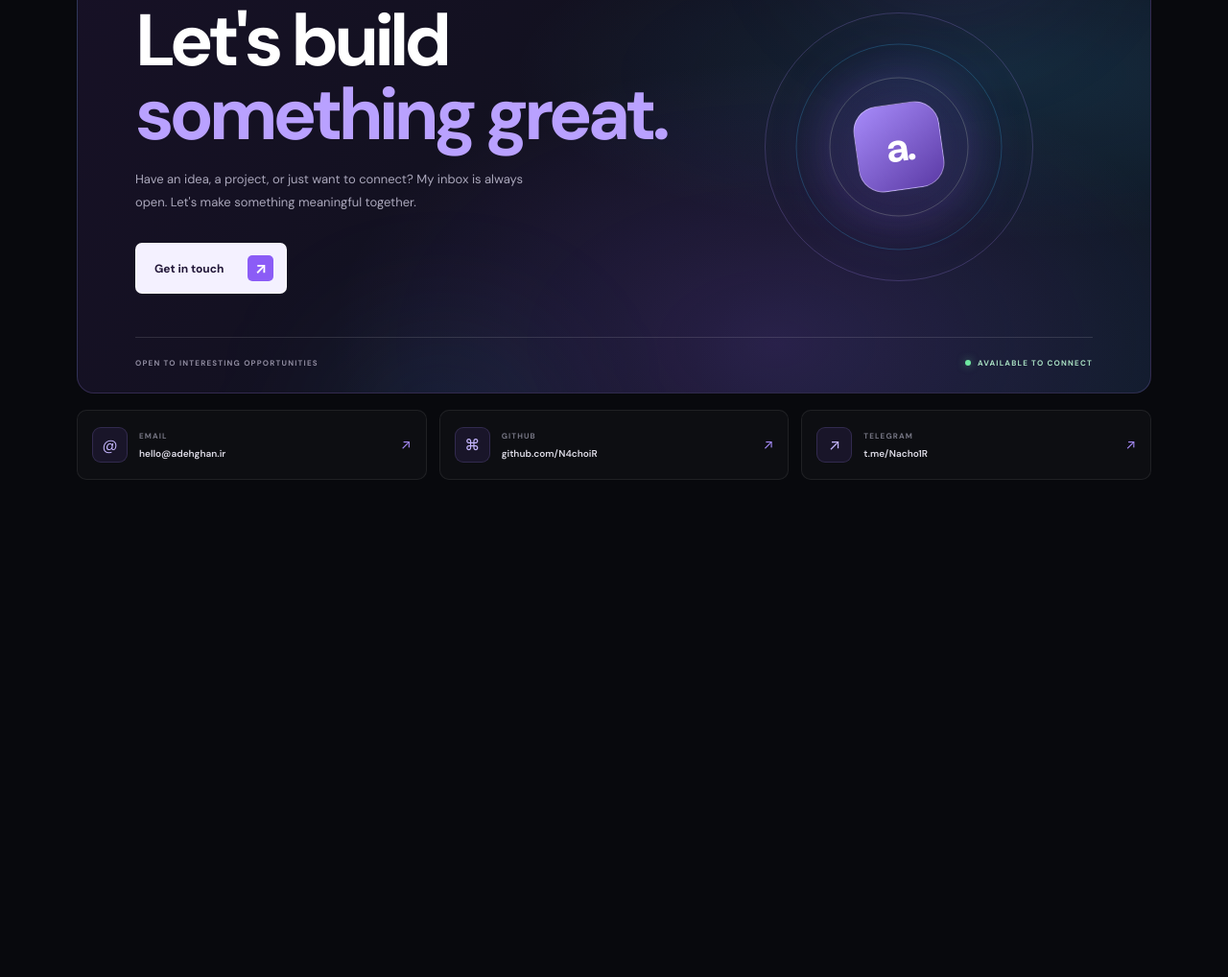
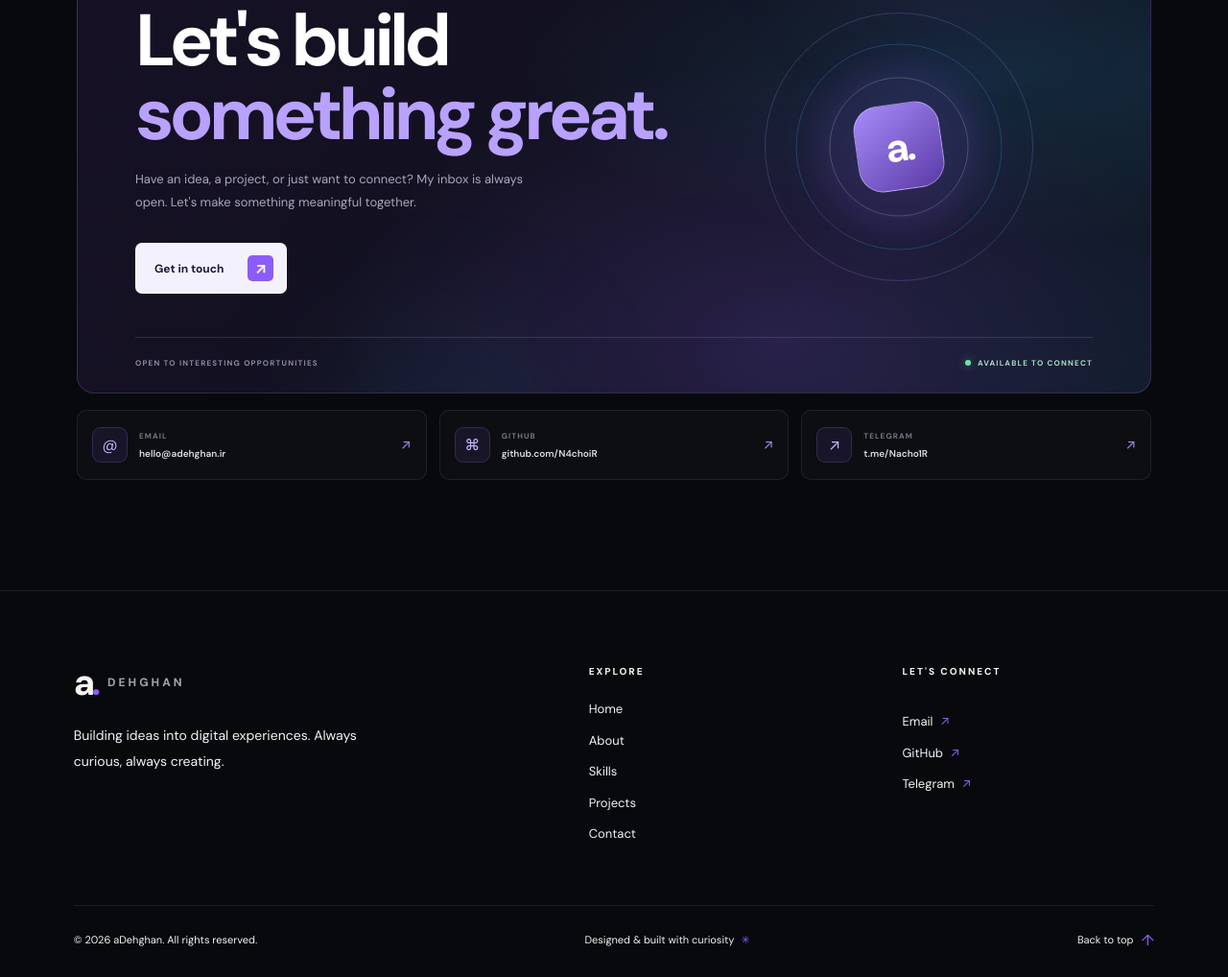
Before and after one commit to N4choiR/aDehghan, an Astro site: page / in a window 1280 px wide. Shown: the part 4640-5658 px from the top of the page at 96% size. Before the commit the page ends 5255 px from the top, so only its background shows below. Built offline with nearby package versions, Linux system fonts and the light colour scheme; Astro itself is replaced by a stand-in of ours.

Commit message:
feat: add portfolio footer

```diff
--- /dev/null
+++ b/src/components/layout/SiteFooter.astro
@@ -0,0 +1,224 @@
+---
+const currentYear = new Date().getFullYear();
+
+const links = [
+  { label: "Home", href: "#home" },
+  { label: "About", href: "#about" },
+  { label: "Skills", href: "#skills" },
+  { label: "Projects", href: "#projects" },
+  { label: "Contact", href: "#contact" },
+];
+---
+
+<footer class="site-footer">
+  <div class="footer-main">
+    <div class="footer-brand">
+      <a class="brand" href="#home" aria-label="aDehghan home">
+        <span class="brand-mark">a<span>.</span></span>
+        <span class="brand-name">DEHGHAN</span>
+      </a>
+
+      <p class="footer-description">
+        Building ideas into digital experiences.
+        Always curious, always creating.
+      </p>
+    </div>
+
+    <div class="footer-navigation">
+      <span class="footer-heading">EXPLORE</span>
+      <nav aria-label="Footer navigation">
+        {links.map((link) => (
+          <a href={link.href}>{link.label}</a>
+        ))}
+      </nav>
+    </div>
+
+    <div class="footer-connect">
+      <span class="footer-heading">LET'S CONNECT</span>
+      <a href="mailto:hello@adehghan.ir">
+        Email <span aria-hidden="true">↗</span>
+      </a>
+      <a href="https://github.com/N4choiR" target="_blank" rel="noopener noreferrer">
+        GitHub <span aria-hidden="true">↗</span>
+      </a>
+      <a href="https://t.me/Nacho1R" target="_blank" rel="noopener noreferrer">
+        Telegram <span aria-hidden="true">↗</span>
+      </a>
+    </div>
+  </div>
+
+  <div class="footer-bottom">
+    <span>© {currentYear} aDehghan. All rights reserved.</span>
+    <span class="footer-made">Designed & built with curiosity <span aria-hidden="true">✳</span></span>
+    <a href="#home" class="back-to-top">
+      Back to top <span aria-hidden="true">↑</span>
+    </a>
+  </div>
+</footer>
+
+<style>
+  .site-footer {
+    position: relative;
+    padding: 76px max(6%, calc((100% - 1240px) / 2)) 26px;
+    border-top: 1px solid var(--border);
+    background: var(--bg);
+  }
+
+  .footer-main {
+    display: grid;
+    grid-template-columns: 1.8fr 1fr 1fr;
+    gap: 64px;
+    padding-bottom: 64px;
+  }
+
+  .brand {
+    display: inline-flex;
+    align-items: center;
+    gap: 11px;
+    color: var(--text);
+    text-decoration: none;
+  }
+
+  .brand-mark {
+    font-size: 38px;
+    font-weight: 800;
+    line-height: 1;
+    letter-spacing: -4px;
+  }
+
+  .brand-mark span {
+    color: var(--primary);
+  }
+
+  .brand-name {
+    font-size: 12px;
+    font-weight: 800;
+    letter-spacing: 3px;
+  }
+
+  .footer-description {
+    max-width: 310px;
+    margin-top: 22px;
+    color: var(--muted);
+    font-size: 14px;
+    line-height: 1.9;
+  }
+
+  .footer-heading {
+    display: block;
+    margin-bottom: 22px;
+    color: var(--muted);
+    font-size: 10px;
+    font-weight: 800;
+    letter-spacing: 2px;
+  }
+
+  .footer-navigation nav,
+  .footer-connect {
+    display: flex;
+    flex-direction: column;
+    align-items: flex-start;
+  }
+
+  .footer-navigation nav {
+    gap: 13px;
+  }
+
+  .footer-connect {
+    gap: 13px;
+  }
+
+  .footer-navigation a,
+  .footer-connect a {
+    color: var(--text);
+    font-size: 13px;
+    text-decoration: none;
+    transition: color 0.2s ease;
+  }
+
+  .footer-navigation a:hover,
+  .footer-connect a:hover {
+    color: var(--primary-light);
+  }
+
+  .footer-connect a span {
+    margin-left: 4px;
+    color: var(--primary);
+  }
+
+  .footer-bottom {
+    display: flex;
+    align-items: center;
+    justify-content: space-between;
+    flex-wrap: wrap;
+    gap: 18px;
+    padding-top: 24px;
+    border-top: 1px solid var(--border);
+    color: var(--muted);
+    font-size: 11px;
+  }
+
+  .footer-made span {
+    margin-left: 4px;
+    color: var(--primary);
+  }
+
+  .back-to-top {
+    display: inline-flex;
+    align-items: center;
+    gap: 8px;
+    color: var(--text);
+    text-decoration: none;
+    transition: color 0.2s ease;
+  }
+
+  .back-to-top:hover {
+    color: var(--primary-light);
+  }
+
+  .back-to-top span {
+    color: var(--primary);
+    font-size: 16px;
+  }
+
+  @media (max-width: 760px) {
+    .site-footer {
+      padding: 56px 6% 22px;
+    }
+
+    .footer-main {
+      grid-template-columns: 1fr 1fr;
+      gap: 42px 28px;
+      padding-bottom: 42px;
+    }
+
+    .footer-brand {
+      grid-column: 1 / -1;
+    }
+
+    .footer-bottom {
+      align-items: flex-start;
+      flex-direction: column;
+      gap: 12px;
+    }
+  }
+
+  @media (max-width: 420px) {
+    .footer-main {
+      gap: 36px 18px;
+    }
+
+    .footer-navigation a,
+    .footer-connect a {
+      font-size: 12px;
+    }
+  }
+
+  @media (prefers-reduced-motion: reduce) {
+    .footer-navigation a,
+    .footer-connect a,
+    .back-to-top {
+      transition: none;
+    }
+  }
+</style>
--- a/src/pages/index.astro
+++ b/src/pages/index.astro
@@ -6,6 +6,7 @@ import About from "../components/sections/About.astro";
 import Skills from "../components/sections/Skills.astro";
 import Projects from "../components/sections/Projects.astro";
 import Contact from "../components/sections/Contact.astro";
+import SiteFooter from "../components/layout/SiteFooter.astro";
 ---
 
 <MainLayout>
@@ -17,4 +18,5 @@ import Contact from "../components/sections/Contact.astro";
     <Projects />
     <Contact />
   </main>
+  <SiteFooter />
 </MainLayout>
```
